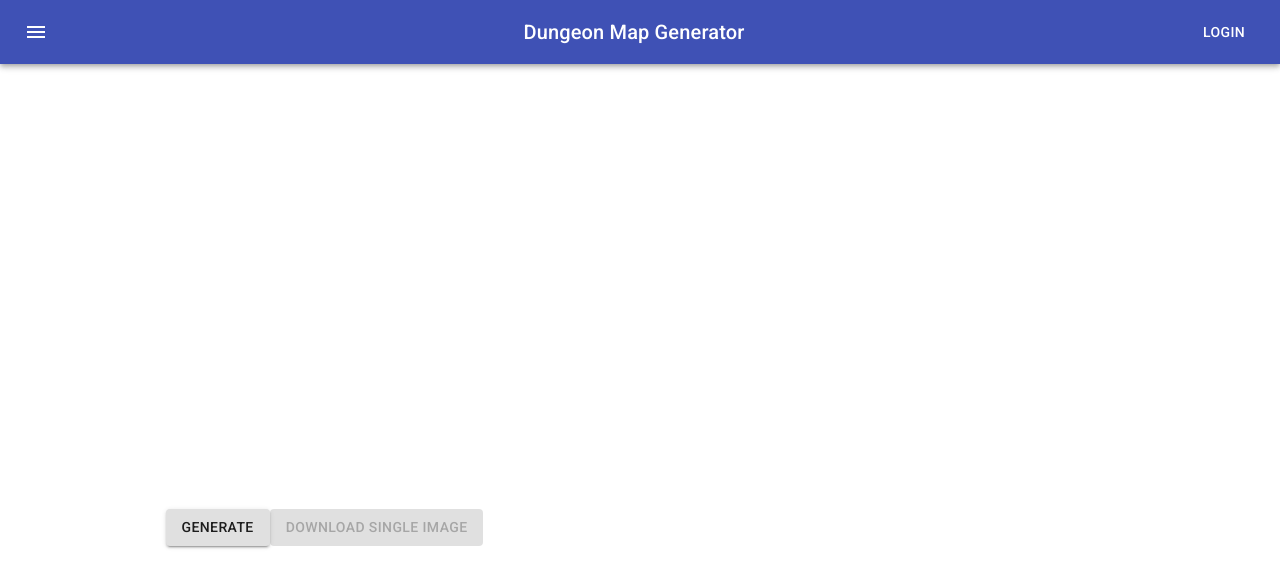
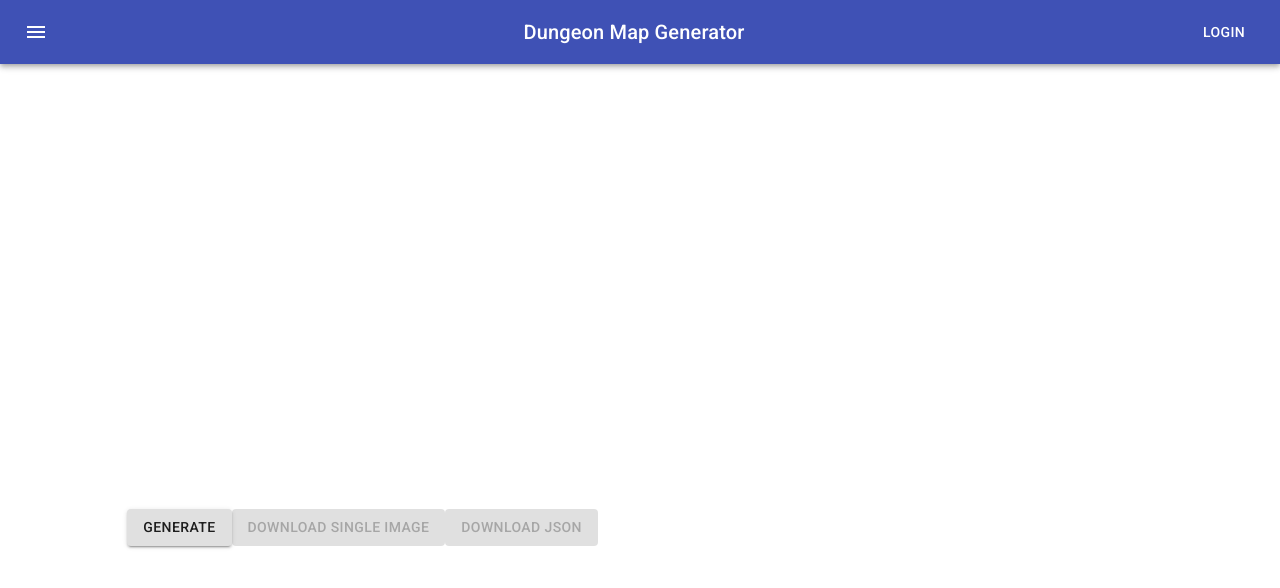
Before and after one commit to software-capstone-team5/dungeon-map-generator, a React (Create React App) app in the folder frontend/: page / in a window 1280 px wide. Shown: the top 588 px of the page. Built offline with nearby package versions, Linux system fonts and the light colour scheme.

Commit message:
#10 Add ability to convert dungeon to JSON

```diff
--- a/frontend/src/components/Parent.tsx
+++ b/frontend/src/components/Parent.tsx
@@ -64,6 +64,7 @@ class Parent extends React.Component<Props, State> {
 
         this.handleGenerate = this.handleGenerate.bind(this);
         this.handleSingleDownload = this.handleSingleDownload.bind(this);
+        this.handleJsonDownload = this.handleJsonDownload.bind(this);
     }
 
     private getDefaultTileSets(): Probabilities<TileSet>{
@@ -93,11 +94,23 @@ class Parent extends React.Component<Props, State> {
         }
     }
 
+    async handleJsonDownload() {
+        if (this.state.map){
+            var json = this.state.map.getJSON();
+            var url = await URL.createObjectURL(new Blob([json], {type: 'application/json'}));
+            var link = document.createElement('a');
+            link.download = 'DungeonMap.json';
+            link.href = url;
+            link.click();
+        }
+    }
+
     render() {
         return (
             <div>
 				<Button onClick={this.handleGenerate} variant="contained">Generate</Button>
 				<Button onClick={this.handleSingleDownload} disabled={!this.state.map} variant="contained">Download Single Image</Button>
+				<Button onClick={this.handleJsonDownload} disabled={!this.state.map} variant="contained">Download JSON</Button>
 				<DungeonDisplay map={this.state.map} canvasProps={null} ref={this.dungeonDisplay}></DungeonDisplay>
             </div>
         );
--- a/frontend/src/models/DungeonMap.ts
+++ b/frontend/src/models/DungeonMap.ts
@@ -50,8 +50,9 @@ export class DungeonMap {
 		// TODO
 	}
 
-	getJSON() {
-		// TODO
+	getJSON(): string {
+		// TODO: Consider condensing this file and reducing redundancy.
+		return JSON.stringify(this);
 	}
 
 	addCorridor(corridor: CorridorInstance){
```
